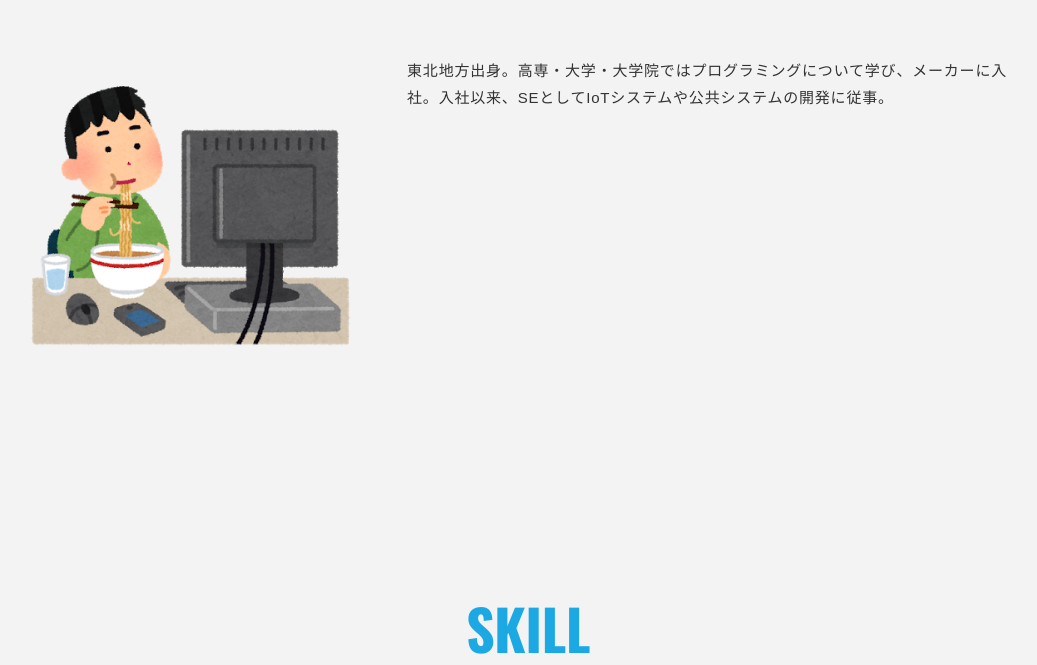
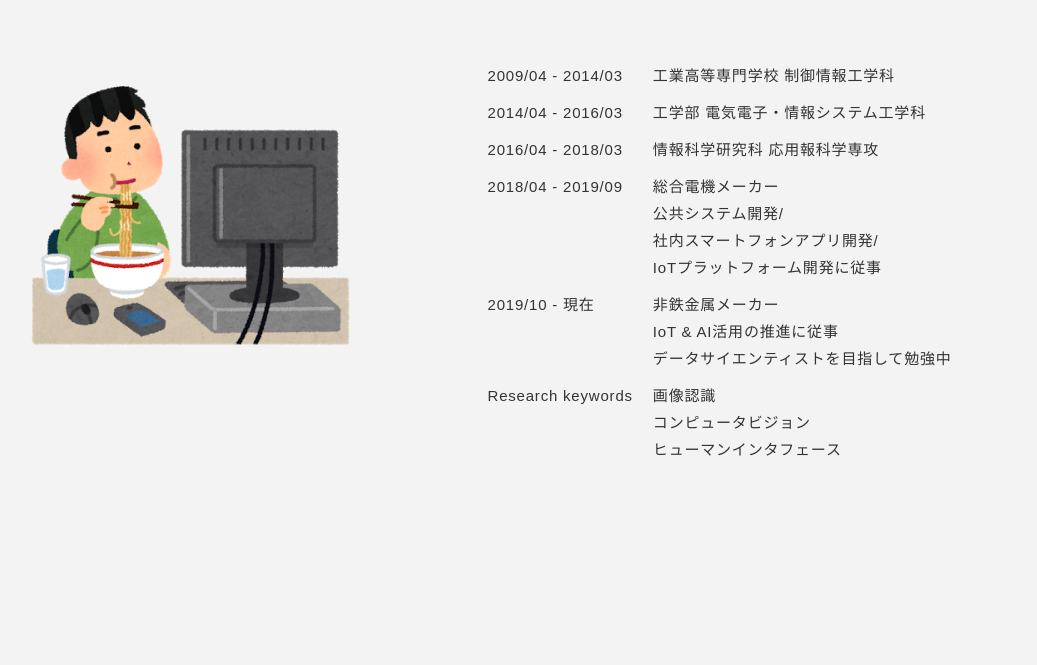
Before and after one commit to ogyogy/portfolio, a plain HTML site: page docs/index.html in a window 1280 px wide. Shown: the part 742-1407 px from the top of the page, without its empty margins (112-1149 px from the left). Drawn offline with nearby package versions, Linux system fonts and the light colour scheme; a web font is replaced by a local one.

Commit message:
ABOUTを修正

```diff
--- a/docs/css/style.css
+++ b/docs/css/style.css
@@ -41,6 +41,21 @@ img, video, object {
 
 ul, li {
   list-style: none;
+}
+
+table {
+  text-align: left;
+  margin: 0 auto;
+}
+
+th {
+  font-weight: normal;
+  white-space: nowrap;
+  padding: 5px 10px;
+}
+
+td {
+  padding: 5px 10px;
 }
 
 /*--------------------------------
--- a/docs/index.html
+++ b/docs/index.html
@@ -49,9 +49,32 @@
               <img src="img/profile/syokuji_computer.png" alt="">
             </div>
             <div class="two-column-desc">
-              <p class="text">
-                東北地方出身。高専・大学・大学院ではプログラミングについて学び、メーカーに入社。入社以来、SEとしてIoTシステムや公共システムの開発に従事。
-              </p>
+              <table>
+                <tr>
+                  <th>2009/04 - 2014/03</th>
+                  <td>工業高等専門学校 制御情報工学科</td>
+                </tr>
+                <tr>
+                  <th>2014/04 - 2016/03</th>
+                  <td>工学部 電気電子・情報システム工学科</td>
+                </tr>
+                <tr>
+                  <th>2016/04 - 2018/03</th>
+                  <td>情報科学研究科 応用報科学専攻</td>
+                </tr>
+                <tr>
+                  <th>2018/04 - 2019/09</th>
+                  <td>総合電機メーカー<br>公共システム開発/<br>社内スマートフォンアプリ開発/<br>IoTプラットフォーム開発に従事</td>
+                </tr>
+                <tr>
+                  <th>2019/10 - 現在</th>
+                  <td>非鉄金属メーカー<br>IoT & AI活用の推進に従事<br>データサイエンティストを目指して勉強中</td>
+                </tr>
+                <tr>
+                  <th>Research keywords</th>
+                  <td>画像認識<br>コンピュータビジョン<br>ヒューマンインタフェース</td>
+                </tr>
+              </table>
             </div>
           </div>
         </div>
```
